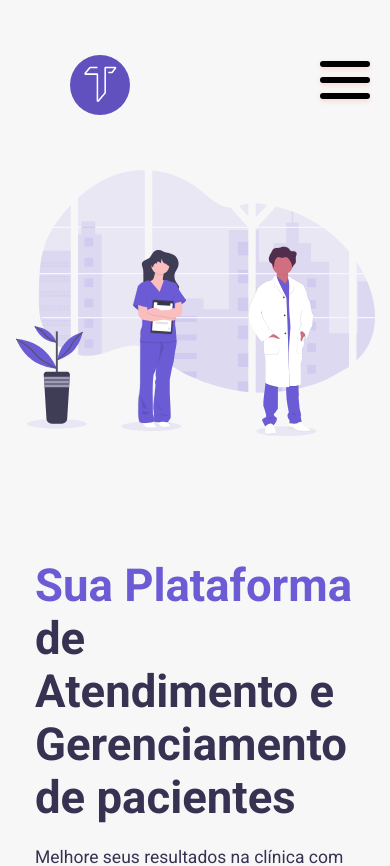
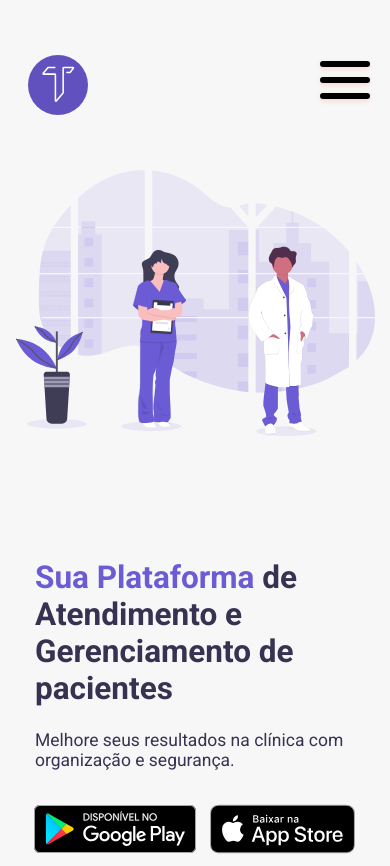
Before and after one commit to Criative-Inc/TeraphLandingPage, a Next.js app: page / in a window 390 px wide. Shown: the top 866 px of the page. Built offline with nearby package versions, Linux system fonts and the light colour scheme.

Commit message:
responsive styles :iphone:

```diff
--- a/src/components/Header/styles.ts
+++ b/src/components/Header/styles.ts
@@ -173,6 +173,8 @@ export const ContentHeader = styled.section`
   }
 
   @media (max-width: 970px) {
+    margin: 0 2rem;
+
     nav {
       display: none;
     }
--- a/src/styles/styles.ts
+++ b/src/styles/styles.ts
@@ -60,7 +60,11 @@ export const ContentHome = styled.section`
 
   @media (max-width: 470px) {
     .hero-section {
-      max-width: 320px;
+      width: 320px;
+
+      h1 {
+        font-size: 2.25rem;
+      }
     }
 
     figure {
@@ -70,10 +74,6 @@ export const ContentHome = styled.section`
   }
 
   @media (max-width: 380px) {
-    .hero-section h1 {
-      font-size: 2.65rem;
-    }
-
     figure {
       width: 310px;
       height: 230px;
@@ -109,6 +109,7 @@ export const ContentProject = styled.section`
 
   @media (max-width: 1280px) {
     flex-direction: column;
+    margin-top: 5rem;
 
     figure {
       width: 559px;
@@ -175,7 +176,6 @@ export const ContentFunctionalities = styled.section`
   }
 
   @media (max-width: 930px) {
-
     .box-cards {
       flex-wrap: wrap;
       margin-top: 20px;
```
